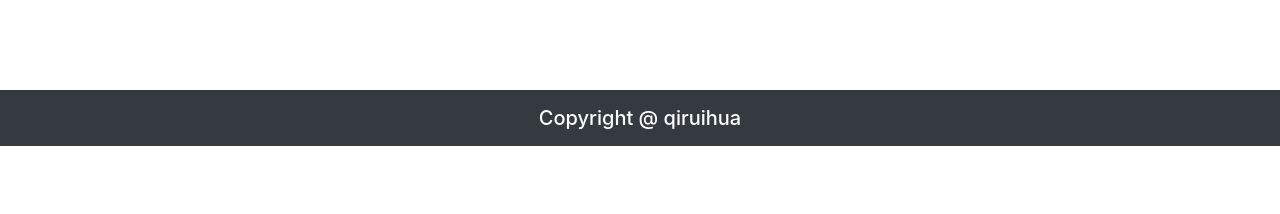
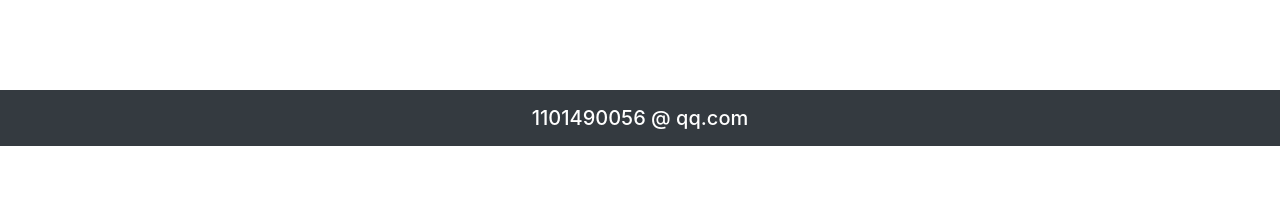
Before and after one commit to 1101490056/blog, a Django app: page /register/ in a window 1280 px wide. Shown: the part 586-800 px from the top of the page. Run offline with Django 3.2, Linux system fonts and the light colour scheme; some libraries are stand-ins or nearby versions.

Commit message:
'createproject'

```diff
--- a/blog/templates/404.html
+++ b/blog/templates/404.html
@@ -41,7 +41,7 @@
 <!-- Footer -->
 <footer class="py-3 bg-dark" id="footer">
     <div class="container">
-        <h5 class="m-0 text-center text-white">Copyright @ qiruihua</h5>
+        <h5 class="m-0 text-center text-white">1101490056 @ qq.com</h5>
     </div>
 </footer>
 
--- a/blog/templates/center.html
+++ b/blog/templates/center.html
@@ -95,7 +95,7 @@
 <!-- Footer -->
 <footer class="py-3 bg-dark" id="footer">
     <div class="container">
-        <h5 class="m-0 text-center text-white">Copyright @ qiruihua</h5>
+        <h5 class="m-0 text-center text-white">1101490056 @ qq.com</h5>
     </div>
 </footer>
 </div>
--- a/blog/templates/detail.html
+++ b/blog/templates/detail.html
@@ -145,7 +145,7 @@
 <!-- Footer -->
 <footer class="py-3 bg-dark" id="footer">
     <div class="container">
-        <h5 class="m-0 text-center text-white">Copyright @ qiruihua</h5>
+        <h5 class="m-0 text-center text-white">1101490056 @ qq.com</h5>
     </div>
 </footer>
 </div>
--- a/blog/templates/forget_password.html
+++ b/blog/templates/forget_password.html
@@ -97,7 +97,7 @@
 <!-- Footer -->
 <footer class="py-3 bg-dark" id="footer">
     <div class="container">
-        <h5 class="m-0 text-center text-white">Copyright @ qiruihua</h5>
+        <h5 class="m-0 text-center text-white">1101490056 @ qq.com</h5>
     </div>
 </footer>
 </div>
--- a/blog/templates/index.html
+++ b/blog/templates/index.html
@@ -118,7 +118,7 @@
 <!-- Footer -->
 <footer class="py-3 bg-dark" id="footer">
     <div class="container">
-        <h5 class="m-0 text-center text-white">Copyright @ qiruihua</h5>
+        <h5 class="m-0 text-center text-white">1101490056 @ qq.com</h5>
     </div>
 </footer>
 </div>
--- a/blog/templates/login.html
+++ b/blog/templates/login.html
@@ -64,7 +64,7 @@
 <!-- Footer -->
 <footer class="py-3 bg-dark" id="footer">
     <div class="container">
-        <h5 class="m-0 text-center text-white">1101490056@qq.com</h5>
+        <h5 class="m-0 text-center text-white">1101490056 @ qq.com</h5>
     </div>
 </footer>
 
--- a/blog/templates/register.html
+++ b/blog/templates/register.html
@@ -99,7 +99,7 @@
 <!-- Footer -->
 <footer class="py-3 bg-dark" id="footer">
     <div class="container">
-        <h5 class="m-0 text-center text-white">Copyright @ qiruihua</h5>
+        <h5 class="m-0 text-center text-white">1101490056 @ qq.com</h5>
     </div>
 </footer>
 </div>
--- a/blog/templates/write_blog.html
+++ b/blog/templates/write_blog.html
@@ -112,7 +112,7 @@
 <!-- Footer -->
 <footer class="py-3 bg-dark" id="footer">
     <div class="container">
-        <h5 class="m-0 text-center text-white">Copyright @ qiruihua</h5>
+        <h5 class="m-0 text-center text-white">1101490056 @ qq.com</h5>
     </div>
 </footer>
 </div>
```
